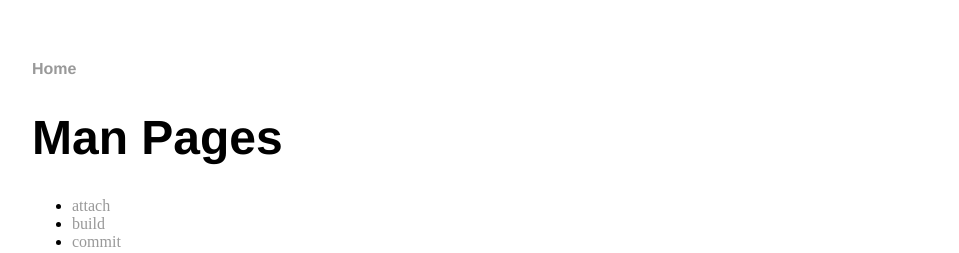
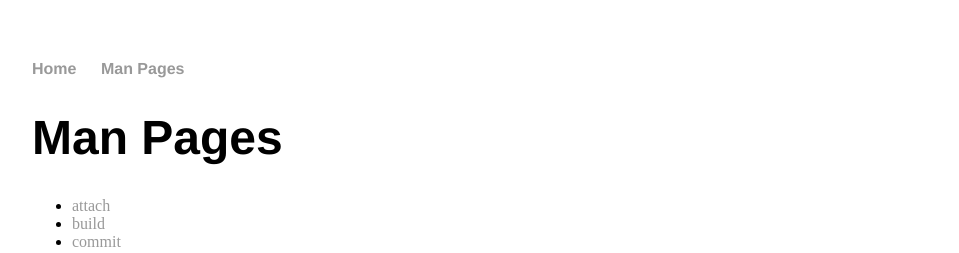
Before and after one commit to Galis14/Ruxo8.github.io, a Jekyll site: the page built from man_pages.html, in a window 1280 px wide. Shown: the top 253 px of the page, without its empty margins (160-1119 px from the left). Built offline with Jekyll 4.4.1, drawn with Linux system fonts in a browser that asks for light colours.

Commit message:
Update default.html

```diff
--- a/_layouts/default.html
+++ b/_layouts/default.html
@@ -9,6 +9,7 @@
 			<nav>
 	    		<ul>
 	        		<li><a href="/">Home</a></li>
+	        		<li><a href="/man_pages">Man Pages</a></li>
 	    		</ul>
 			</nav>
 			<div class="container">
```
